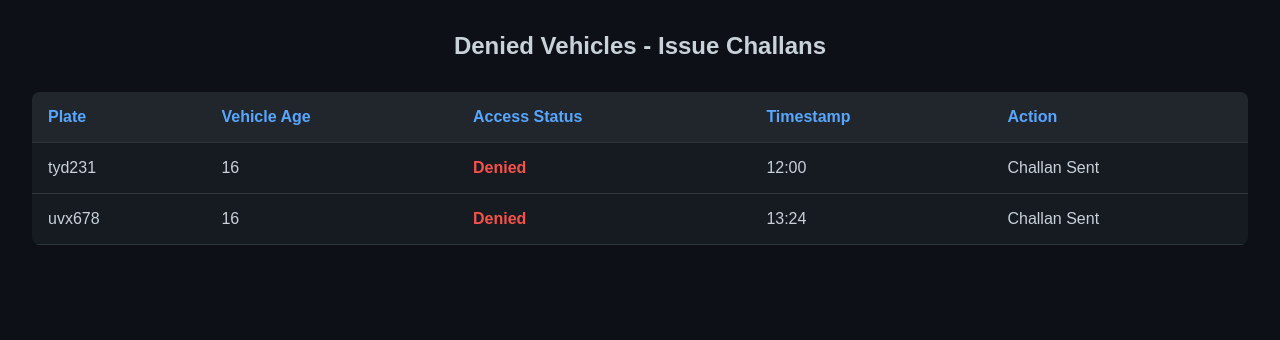
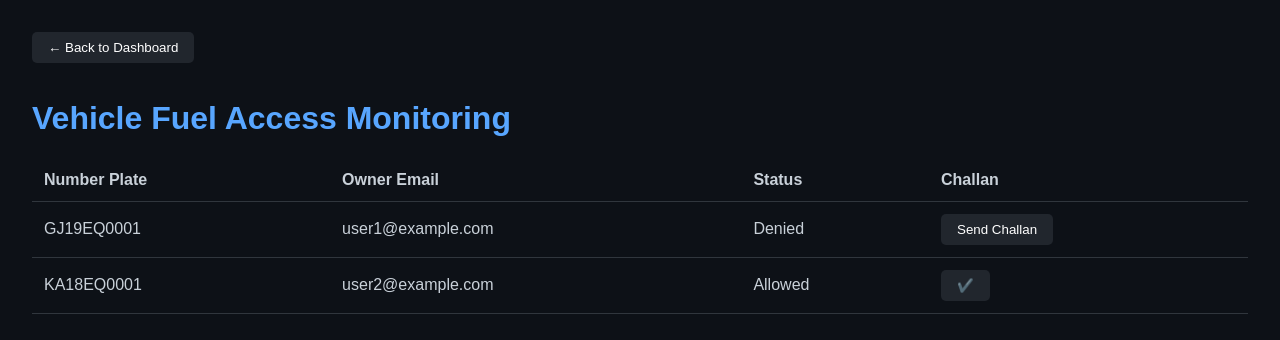
Before and after one commit to vishal-01-kumar/NOFUEL15, a website: page Challan.html in a window 1280 px wide. Drawn offline with nearby package versions, Linux system fonts and the light colour scheme.

Commit message:
Add files via upload

```diff
--- a/Challan.html
+++ b/Challan.html
@@ -1,97 +1,107 @@
 <!DOCTYPE html>
 <html lang="en">
 <head>
-  <meta charset="UTF-8">
-  <title>Challan List - NOFUEL15</title>
-  <link rel="stylesheet" href="styles.css">
+  <meta charset="UTF-8" />
+  <meta name="viewport" content="width=device-width, initial-scale=1.0"/>
+  <title>Challan Dashboard</title>
+  <script src="https://cdn.jsdelivr.net/npm/emailjs-com@3/dist/email.min.js"></script>
   <style>
     body {
-      background-color: #0d1117;
+      background: #0d1117;
       color: #c9d1d9;
-      font-family: 'Arial', sans-serif;
+      font-family: Arial, sans-serif;
+      margin: 0;
       padding: 2rem;
     }
-    h2 {
-      text-align: center;
-      margin-bottom: 2rem;
+    h1 {
+      color: #58a6ff;
+    }
+    a button {
+      margin-bottom: 1rem;
+      background: #21262d;
+      color: white;
+      border: none;
+      padding: 0.5rem 1rem;
+      cursor: pointer;
+      border-radius: 5px;
+    }
+    a button:hover {
+      background: #30363d;
     }
     table {
       width: 100%;
       border-collapse: collapse;
-      background-color: #161b22;
-      border-radius: 8px;
-      overflow: hidden;
+      margin-top: 1rem;
     }
     th, td {
-      padding: 1rem;
+      padding: 0.75rem;
       text-align: left;
       border-bottom: 1px solid #30363d;
     }
-    th {
-      background-color: #21262d;
-      color: #58a6ff;
-    }
-    .denied {
-      color: #f85149;
-      font-weight: bold;
-    }
-    .challan-btn {
-      background-color: #238636;
+    button.send-btn {
+      background: #21262d;
       color: white;
       border: none;
       padding: 0.5rem 1rem;
-      border-radius: 4px;
       cursor: pointer;
+      border-radius: 5px;
     }
-    .challan-btn:hover {
-      background-color: #2ea043;
+    button.send-btn:hover {
+      background: #30363d;
     }
   </style>
 </head>
 <body>
 
-  <h2>Denied Vehicles - Issue Challans</h2>
+  <a href="index.html">
+    <button>← Back to Dashboard</button>
+  </a>
+
+  <h1>Vehicle Fuel Access Monitoring</h1>
 
   <table>
     <thead>
       <tr>
-        <th>Plate</th>
-        <th>Vehicle Age</th>
-        <th>Access Status</th>
-        <th>Timestamp</th>
-        <th>Action</th>
+        <th>Number Plate</th>
+        <th>Owner Email</th>
+        <th>Status</th>
+        <th>Challan</th>
       </tr>
     </thead>
-    <tbody>
+    <tbody id="vehicle-table">
       <tr>
-        <td>tyd231</td>
-        <td>16</td>
+        <td>GJ19EQ0001</td>
+        <td>user1@example.com</td>
         <td class="denied">Denied</td>
-        <td>12:00</td>
-        <td> Challan Sent </td>
+        <td><button class="send-btn" onclick="sendRealChallan('GJ19EQ0001', 'user1@example.com')">Send Challan</button></td>
       </tr>
       <tr>
-        <td>uvx678</td>
-        <td>16</td>
-        <td class="denied">Denied</td>
-        <td>13:24</td>
-        <td>Challan Sent</td>
+        <td>KA18EQ0001</td>
+        <td>user2@example.com</td>
+        <td class="allowed">Allowed</td>
+        <td><button class="send-btn" disabled>✔️</button></td>
       </tr>
     </tbody>
   </table>
 
   <script>
-    function sendChallan(plate, age, timestamp) {
-      fetch('http://localhost:5000/challan', {
-        method: 'POST',
-        headers: { 'Content-Type': 'application/json' },
-        body: JSON.stringify({ plate, vehicle_age: age, timestamp })
-      })
-      .then(res => res.json())
-      .then(data => {
-        alert(data.message || 'Challan sent');
-      })
-      .catch(err => console.error('Challan error:', err));
+    // Initialize EmailJS with your public key
+    (function() {
+      emailjs.init("your_public_key_here"); // 🔁 Replace with your actual public key
+    })();
+
+    function sendRealChallan(plate, email) {
+      emailjs.send("your_service_id_here", "your_template_id_here", {
+        plate: plate,
+        fine: "₹5000",
+        date: new Date().toLocaleDateString(),
+        email: email
+      }).then(function(response) {
+        alert("✅ Challan sent successfully to " + email);
+      }, function(error) {
+        alert("❌ Failed to send challan. Check console.");
+        console.error(error);
+      });
     }
   </script>
 
```
Also changed, not shown: index.html (+4 -4 lines).
